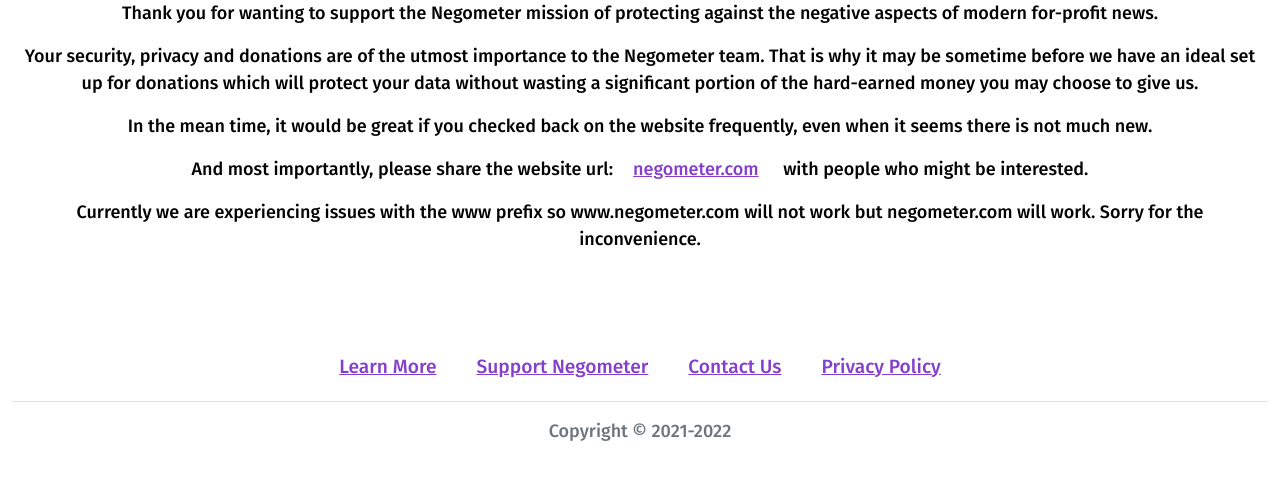
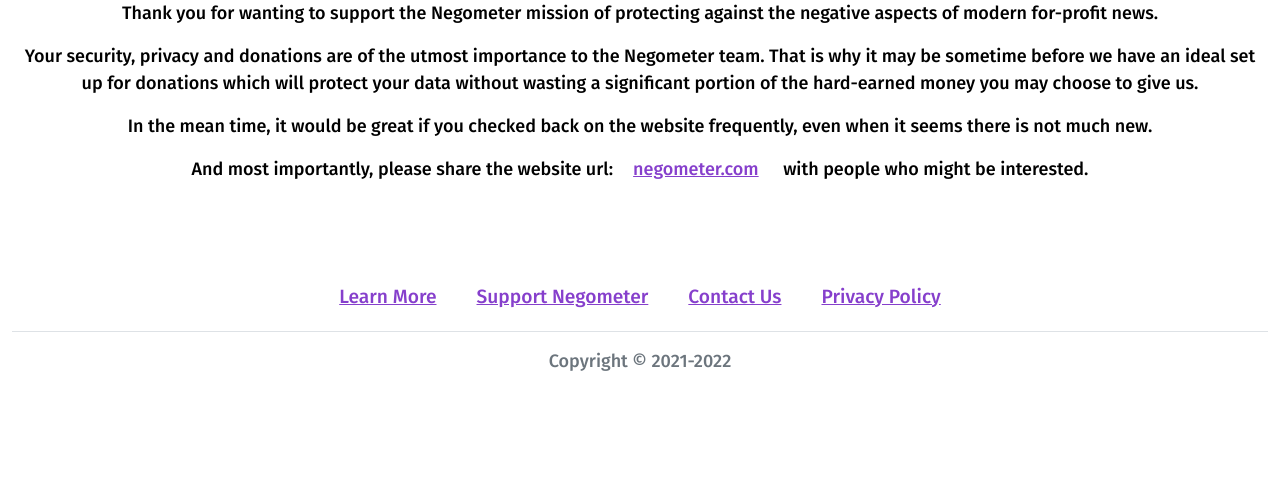
Before and after one commit to tcs76321/negometer, a Django app: page /support/ in a window 1280 px wide. Shown: the part 182-662 px from the top of the page. Run offline with Django 4.2, Linux system fonts and the light colour scheme; parts of the project's set-up code (start-up, migrations or seed data) failed here and were passed over; some libraries are stand-ins or nearby versions.

Commit message:
remove www not working thing

```diff
--- a/mainfunc/templates/support.html
+++ b/mainfunc/templates/support.html
@@ -13,6 +13,4 @@
         much new.</p>
     <p>And most importantly, please share the website url:<a style="color: #863fcc" href="https://negometer.com">negometer.com</a> with people who might be interested.</p>
 
-    <p>Currently we are experiencing issues with the www prefix so www.negometer.com will not work but negometer.com will work. Sorry for the inconvenience.</p>
-
 {% endblock %}
```
